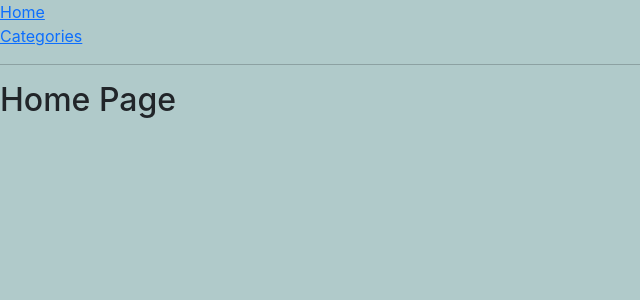
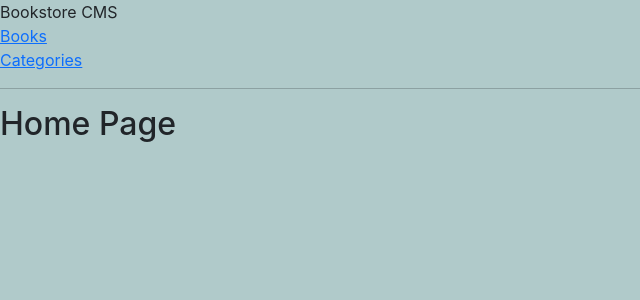
Before and after one commit to Eccb7/book-store, a React (Create React App) app: page / in a window 1280 px wide. Shown: the top 300 px of the page, without its empty margins (0-640 px from the left). Built offline with nearby package versions, Linux system fonts and the light colour scheme.

Commit message:
Wrap up with Redux provider and pass store as prop

```diff
--- a/src/App.js
+++ b/src/App.js
@@ -12,7 +12,10 @@
         <nav className="nav-bar">
           <ul>
             <li>
-              <Link to="/">Home</Link>
+              Bookstore CMS
+            </li>
+            <li>
+              <Link to="/">Books</Link>
             </li>
             <li>
               <Link to="/categories">Categories</Link>
```
